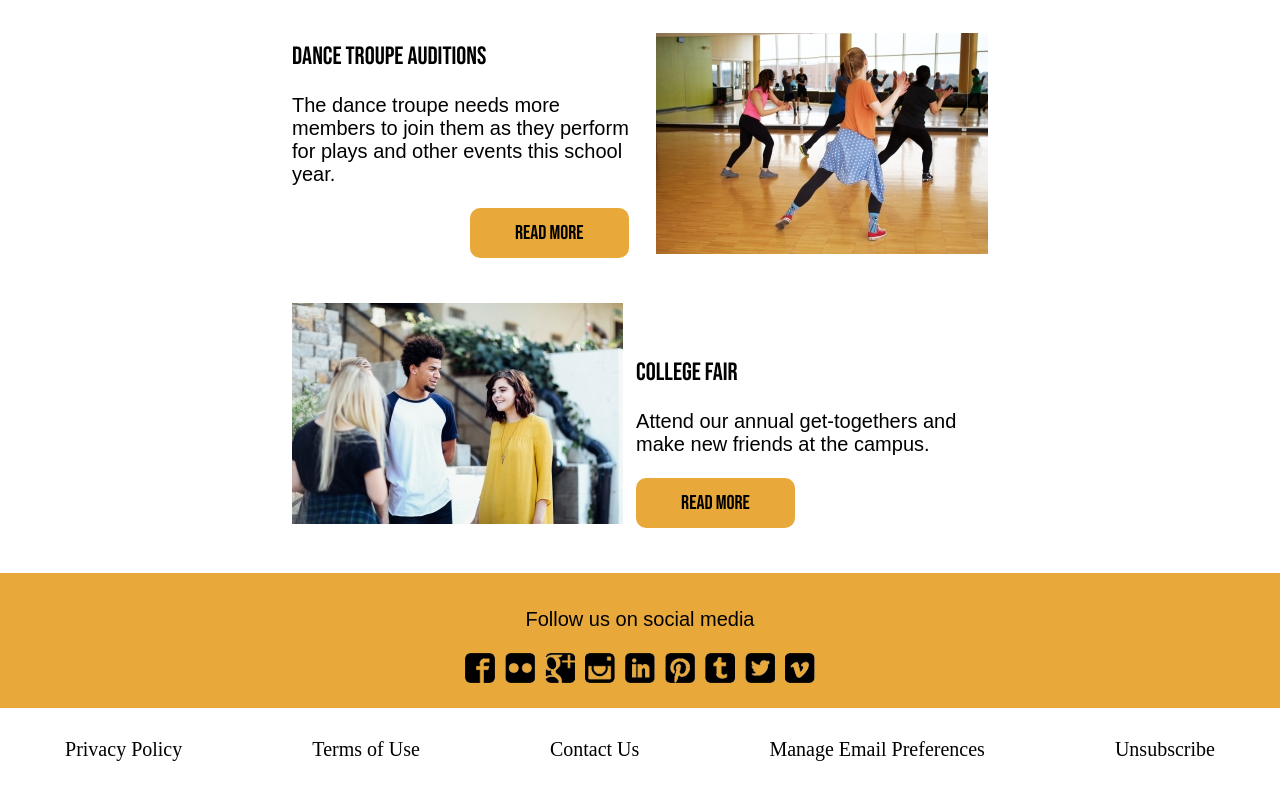
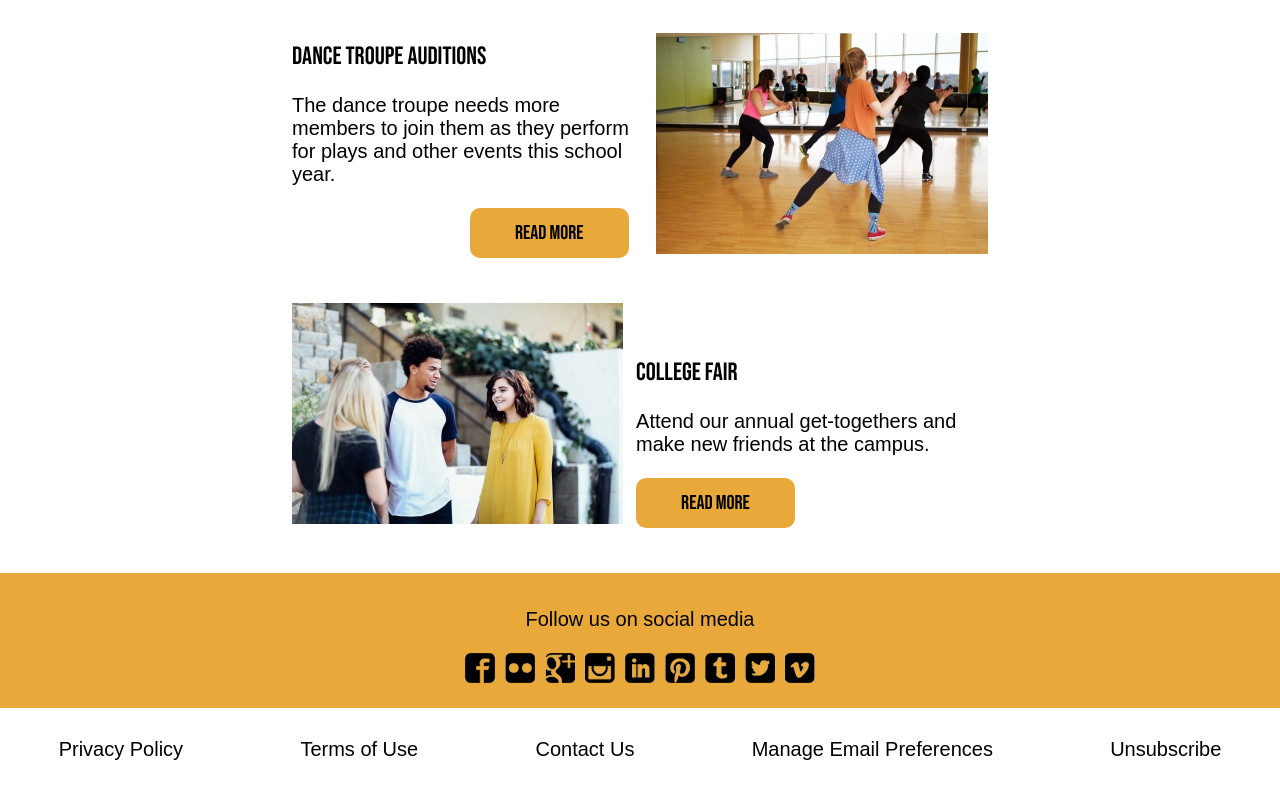
Before and after one commit to Wisp42/Wisp42, a plain HTML site: page index.html in a window 1280 px wide. Shown: the part 1066-1866 px from the top of the page. Drawn offline with Linux system fonts and the light colour scheme.

Commit message:
Update style.css

```diff
--- a/style.css
+++ b/style.css
@@ -125,5 +125,5 @@ body{
 	font-size: 20px;
 	text-decoration: none;
 	color: #000;
-	font-style: 'Arial';
+	font-family: 'Arial';
 }
```
